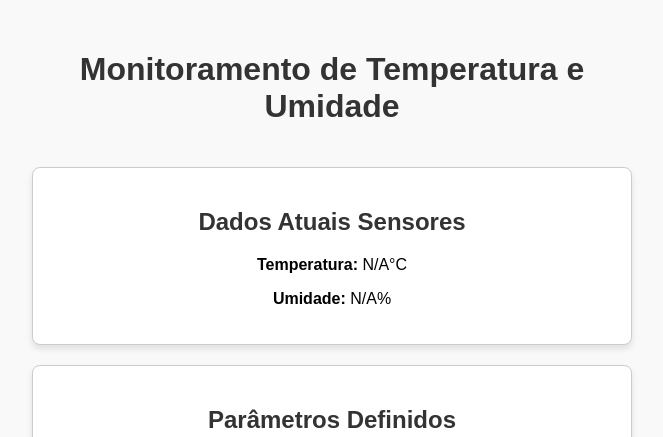
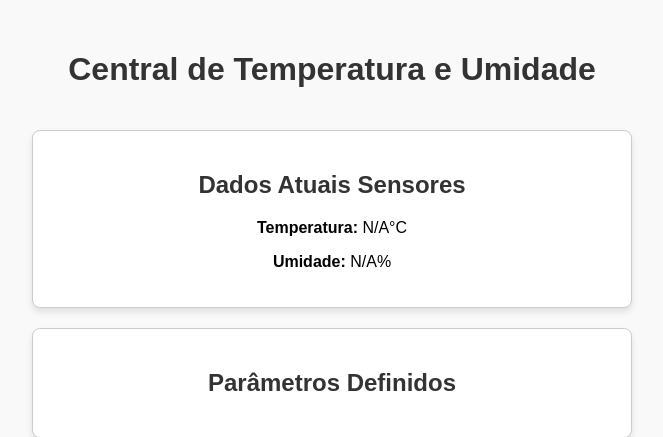
Before and after one commit to guilhermealano/project-temperature-humidity, a Flask app: page / in a window 1280 px wide. Shown: the top 437 px of the page, without its empty margins (308-971 px from the left). Run offline with Flask 3, Linux system fonts and the light colour scheme; data that the repository does not hold is empty; some libraries are stand-ins or nearby versions.

Commit message:
feat: new title

```diff
--- a/templates/index.html
+++ b/templates/index.html
@@ -3,7 +3,7 @@
 <head>
     <meta charset="UTF-8">
     <meta name="viewport" content="width=device-width, initial-scale=1.0">
-    <title>Monitoramento</title>
+    <title>Central</title>
     <link rel="stylesheet" href="https://cdnjs.cloudflare.com/ajax/libs/font-awesome/6.0.0-beta3/css/all.min.css">
     <style>
         body {
@@ -94,7 +94,7 @@
 </head>
 <body>
     <div class="container">
-        <h1>Monitoramento de Temperatura e Umidade</h1>
+        <h1>Central de Temperatura e Umidade</h1>
         <div class="row">
             <div class="column">
                 <!-- Coluna: Dados Atuais -->
```
